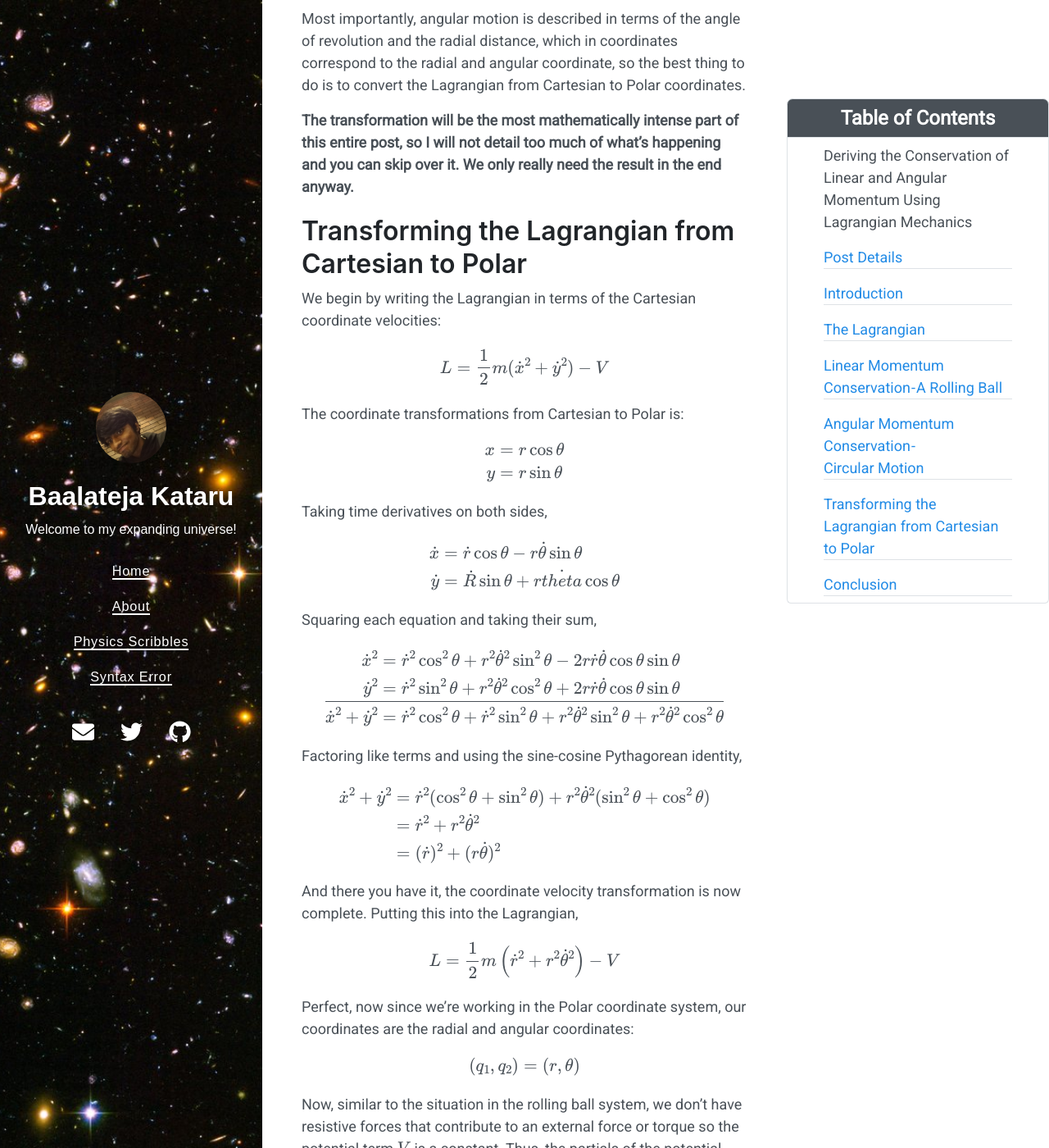
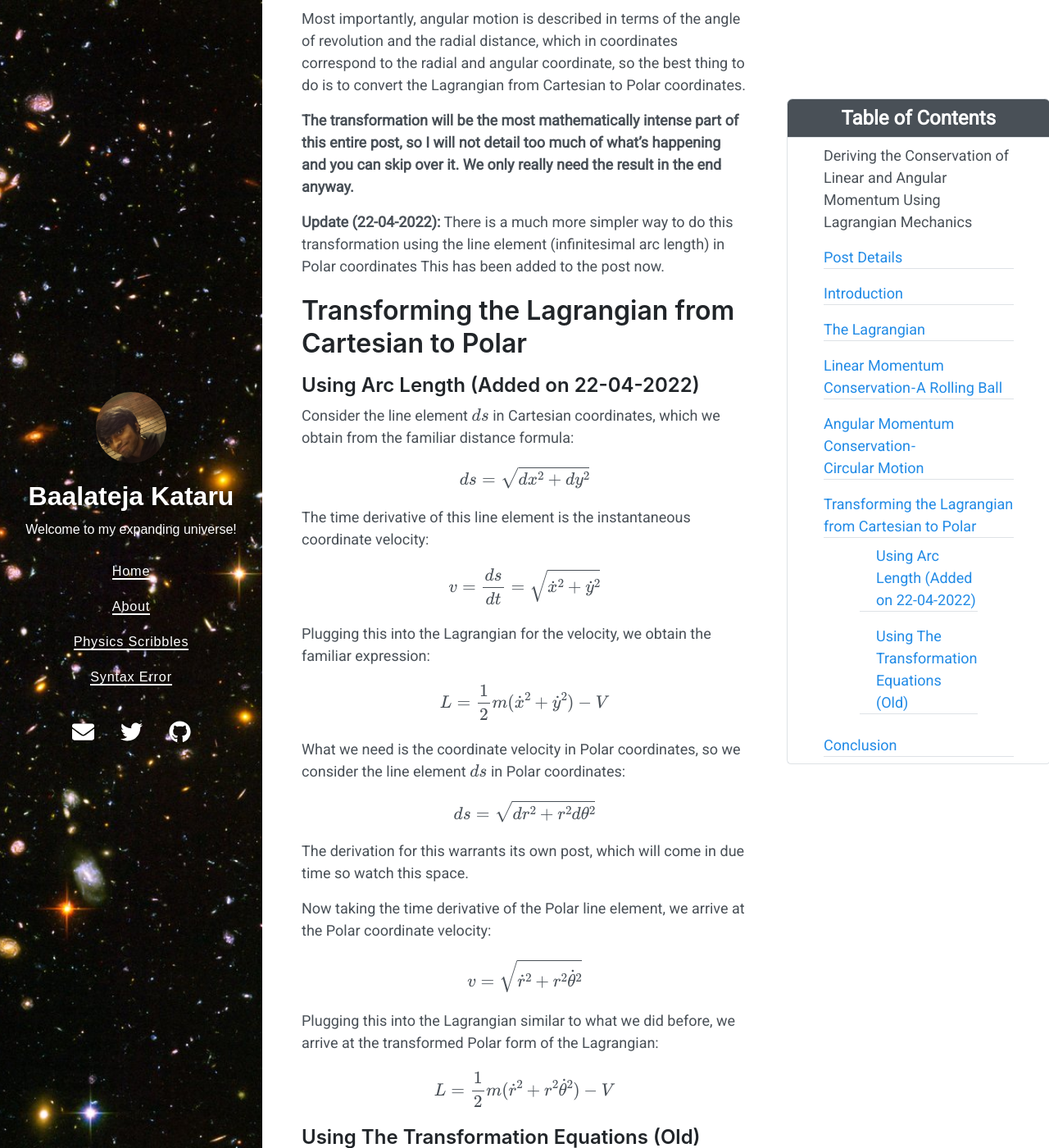
Before and after one commit to BK-Modding/BK-Modding.github.io, a Jekyll site: the page built from _posts/blog1/2021-08-17-deriving-the-conservation-of-linear-and-angular-momentum-using-lagrangian-mechanics.md, in a window 1280 px wide and 1400 px high, scrolled down 5669 px. Shown: the whole window at 82% size. Built offline with Jekyll 4.4.1, drawn with Linux system fonts in a browser that asks for light colours; nearby versions of some CDN libraries; formulas are drawn with MathJax 3; some of the changed text lies outside the part shown.

Commit message:
Updated TOC and post

```diff
--- a/_posts/blog1/2021-08-17-deriving-the-conservation-of-linear-and-angular-momentum-using-lagrangian-mechanics.md
+++ b/_posts/blog1/2021-08-17-deriving-the-conservation-of-linear-and-angular-momentum-using-lagrangian-mechanics.md
@@ -168,8 +168,51 @@ Most importantly, angular motion is described in terms of the angle of revolutio
 
 **The transformation will be the most mathematically intense part of this entire post, so I will not detail too much of what's happening and you can skip over it. We only really need the result in the end anyway.**
 
+**Update (22-04-2022):** There is a much more simpler way to do this transformation using the line element (infinitesimal arc length) in Polar coordinates This has been added to the post now.
+
 # Transforming the Lagrangian from Cartesian to Polar
 
+## Using Arc Length (Added on 22-04-2022)
+
+Consider the line element $$ ds $$ in Cartesian coordinates, which we obtain from the familiar distance formula:
+
+$$
+  ds = \sqrt{dx^2 + dy^2}
+$$
+
+The time derivative of this line element is the instantaneous coordinate velocity:
+
+$$
+  v = \frac{ds}{dt} = \sqrt{\dot{x}^2 + \dot{y}^2}
+$$
+
+Plugging this into the Lagrangian for the velocity, we obtain the familiar expression:
+
+$$
+  L = \frac{1}{2}m(\dot{x}^2 + \dot{y}^2) - V
+$$
+
+What we need is the coordinate velocity in Polar coordinates, so we consider the line element $$ ds $$ in Polar coordinates:
+
+$$
+  ds = \sqrt{dr^2 + r^2 d\theta^2}
+$$
+
+The derivation for this warrants its own post, which will come in due time so watch this space.
+
+Now taking the time derivative of the Polar line element, we arrive at the Polar coordinate velocity:
+
+$$
+  v = \sqrt{\dot{r}^2 + r^2\dot{\theta}^2}
+$$
+
+Plugging this into the Lagrangian similar to what we did before, we arrive at the transformed Polar form of the Lagrangian:
+
+$$
+  L = \frac{1}{2}m(\dot{r}^2 + r^2\dot{\theta}^2) - V
+$$
+
+## Using The Transformation Equations (Old)
 We begin by writing the Lagrangian in terms of the Cartesian coordinate velocities:
 
 $$
@@ -190,7 +233,7 @@ Taking time derivatives on both sides,
 $$
   \begin{align*}
     \dot{x} &= \dot{r} \cos \theta - r \dot{\theta} \sin \theta \\
-    \dot{y} &= \dot{R} \sin \theta + r \dot{theta} \cos \theta
+    \dot{y} &= \dot{r} \sin \theta + r \dot{theta} \cos \theta
   \end{align*}
 $$
 
--- a/_sass/_toc.scss
+++ b/_sass/_toc.scss
@@ -20,7 +20,7 @@
 }
 
 .toc-nav {
-  max-height: 60vh;
+  max-height: 80vh;
   overflow-y: auto;
   border: 1px solid;
   border-top: 0px;
```
